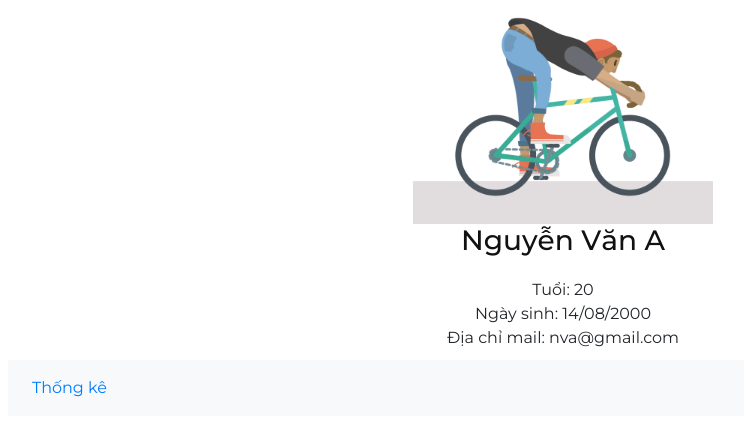
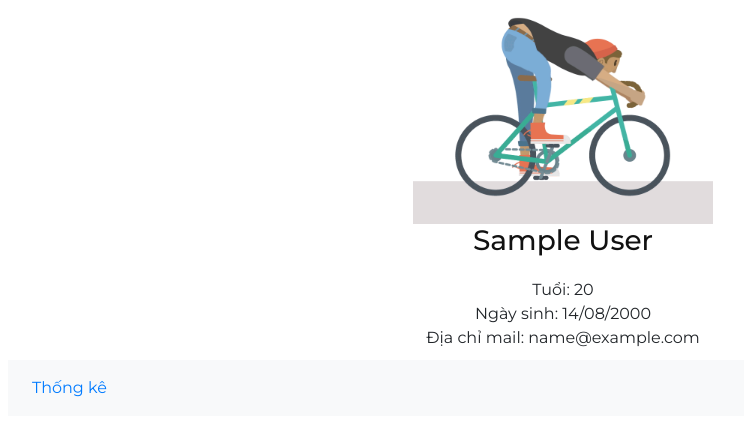
Before and after one commit to phuongthaon/BikeOrDie, a PHP site: page /public/view/front/profile.php in a window 1280 px wide. Shown: the part 170-606 px from the top of the page, without its empty margins (77-821 px from the left). Run offline with PHP 8.4, Linux system fonts and the light colour scheme; the visitor is signed in with stand-in values (Sample User, id 1); tables that the repository leaves empty or names only in its code hold one stand-in row (values such as "Sample post"); data that the repository does not hold is empty; some libraries are stand-ins or nearby versions.

Commit message:
update 9:56
final code

```diff
--- a/public/view/front/profile.php
+++ b/public/view/front/profile.php
@@ -51,13 +51,16 @@
             <div class="product-filter">
                 <div class="col-lg-4 text-center" style="padding: 10px; margin: 0 auto;">
                     <img src="../../../img/avatar-2.gif" style="width: 300px; height:auto;"></img>
+                    <?php
+                     $result =mysqli_fetch_array(mysqli_query($con, "SELECT * FROM users WHERE id = {$_SESSION['id']} "));
 
+                    ?>
                     <div class="section-title">
-                        <h3>Nguyễn Văn A</h3>
+                        <h3><?php echo "{$result['name']}"; ?></h3>
                     </div>
                     <div>Tuổi: 20</div>
                     <div>Ngày sinh: 14/08/2000</div>
-                    <div>Địa chỉ mail: nva@gmail.com</div>
+                    <div>Địa chỉ mail: <?php echo "{$result['email']}"; ?></div>
                 </div>
                 <!-- A grey horizontal navbar that becomes vertical on small screens -->
                 <nav class="navbar navbar-expand-sm bg-light">
```
